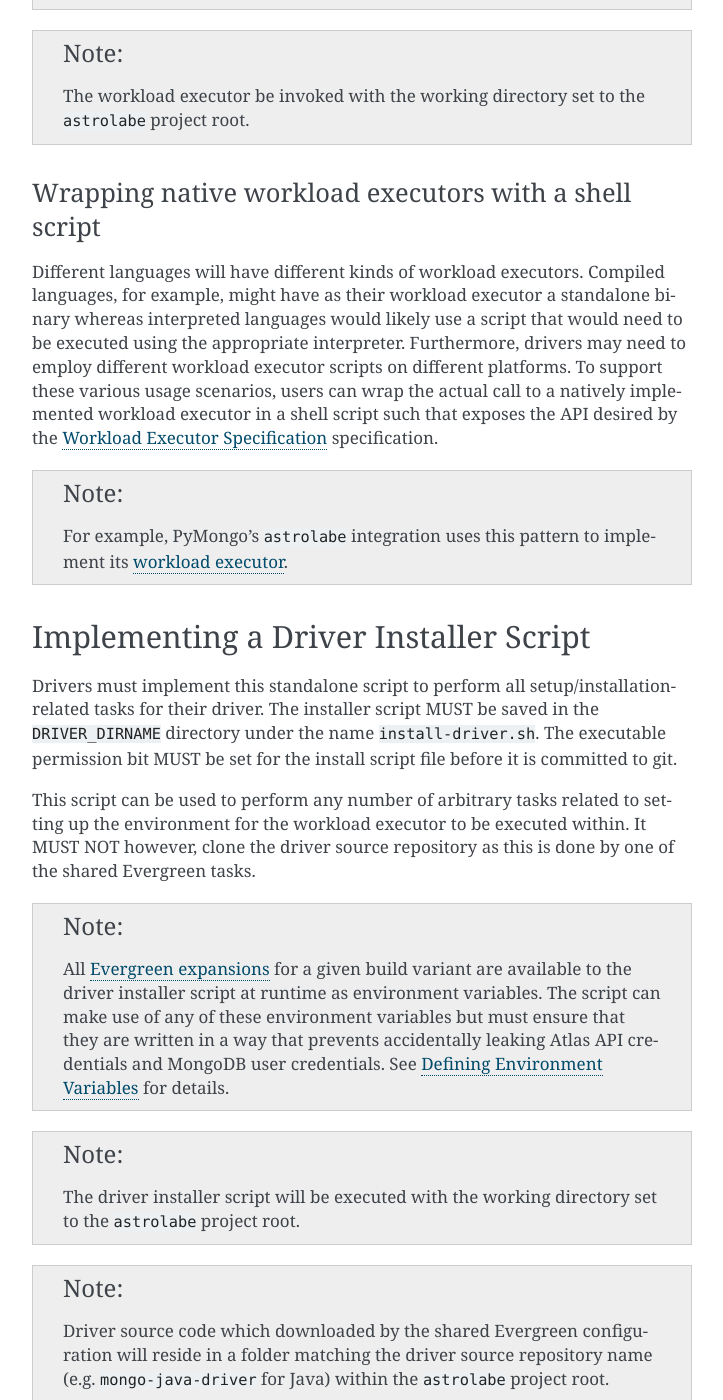
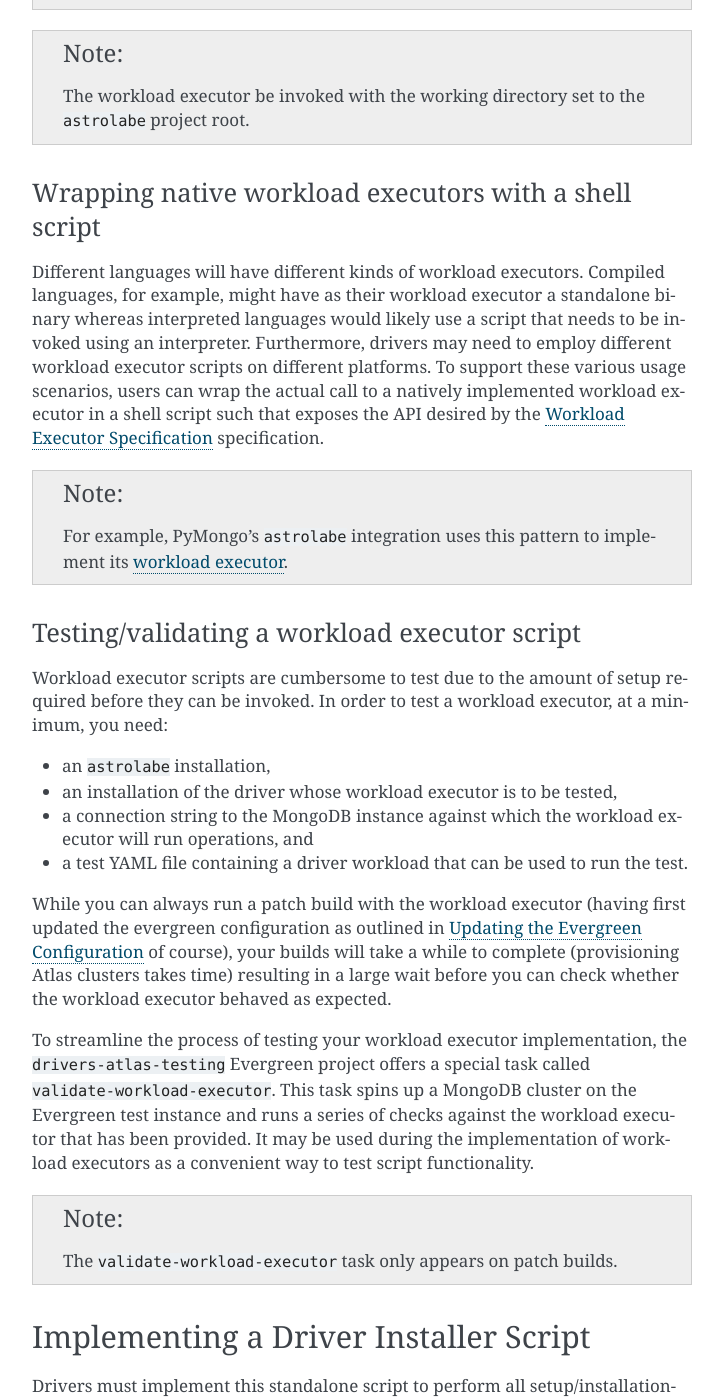
Before and after one commit to mongodb-labs/drivers-atlas-testing, a Sphinx documentation site: the page built from docs/source/integration-guide.rst, in a window 1280 px wide and 1400 px high, scrolled down 1368 px. Shown: the whole window, without its empty margins (388-1111 px from the left). Built offline with Sphinx 7.4.7, drawn with Linux system fonts in a browser that asks for light colours; some of the changed text lies outside the part shown.

Commit message:
Enable running workload executor validation as an evergreen patch-build

```diff
--- a/docs/source/integration-guide.rst
+++ b/docs/source/integration-guide.rst
@@ -69,7 +69,7 @@ Wrapping native workload executors with a shell script
 
 Different languages will have different kinds of workload executors. Compiled languages, for example, might have
 as their workload executor a standalone binary whereas interpreted languages would likely use a script that
-would need to be executed using the appropriate interpreter. Furthermore, drivers may need to employ different
+needs to be invoked using an interpreter. Furthermore, drivers may need to employ different
 workload executor scripts on different platforms. To support these various usage scenarios, users can
 wrap the actual call to a natively implemented workload executor in a shell script such that exposes the
 API desired by the :ref:`workload-executor-specification` specification.
@@ -78,6 +78,30 @@ API desired by the :ref:`workload-executor-specification` specification.
 
    For example, PyMongo's ``astrolabe`` integration uses this pattern to implement its
    `workload executor <https://github.com/mongodb-labs/drivers-atlas-testing/blob/master/integrations/python/pymongo/workload-executor>`_.
+
+Testing/validating a workload executor script
+---------------------------------------------
+
+Workload executor scripts are cumbersome to test due to the amount of setup required before they can be
+invoked. In order to test a workload executor, at a minimum, you need:
+
+* an ``astrolabe`` installation,
+* an installation of the driver whose workload executor is to be tested,
+* a connection string to the MongoDB instance against which the workload executor will run operations, and
+* a test YAML file containing a driver workload that can be used to run the test.
+
+While you can always run a patch build with the workload executor (having first updated the evergreen configuration
+as outlined in :ref:`integration-step-evergreen-configuration` of course), your builds will take a while
+to complete (provisioning Atlas clusters takes time) resulting in a large wait before you can check whether
+the workload executor behaved as expected.
+
+To streamline the process of testing your workload executor implementation, the ``drivers-atlas-testing`` Evergreen
+project offers a special task called ``validate-workload-executor``. This task spins up a MongoDB cluster on the
+Evergreen test instance and runs a series of checks against the workload executor that has been provided. It may
+be used during the implementation of workload executors as a convenient way to test script functionality.
+
+.. note:: The ``validate-workload-executor`` task only appears on patch builds.
+
 
 .. _integration-step-driver-installer:
 
```
Also changed, not shown: 3 other files.
